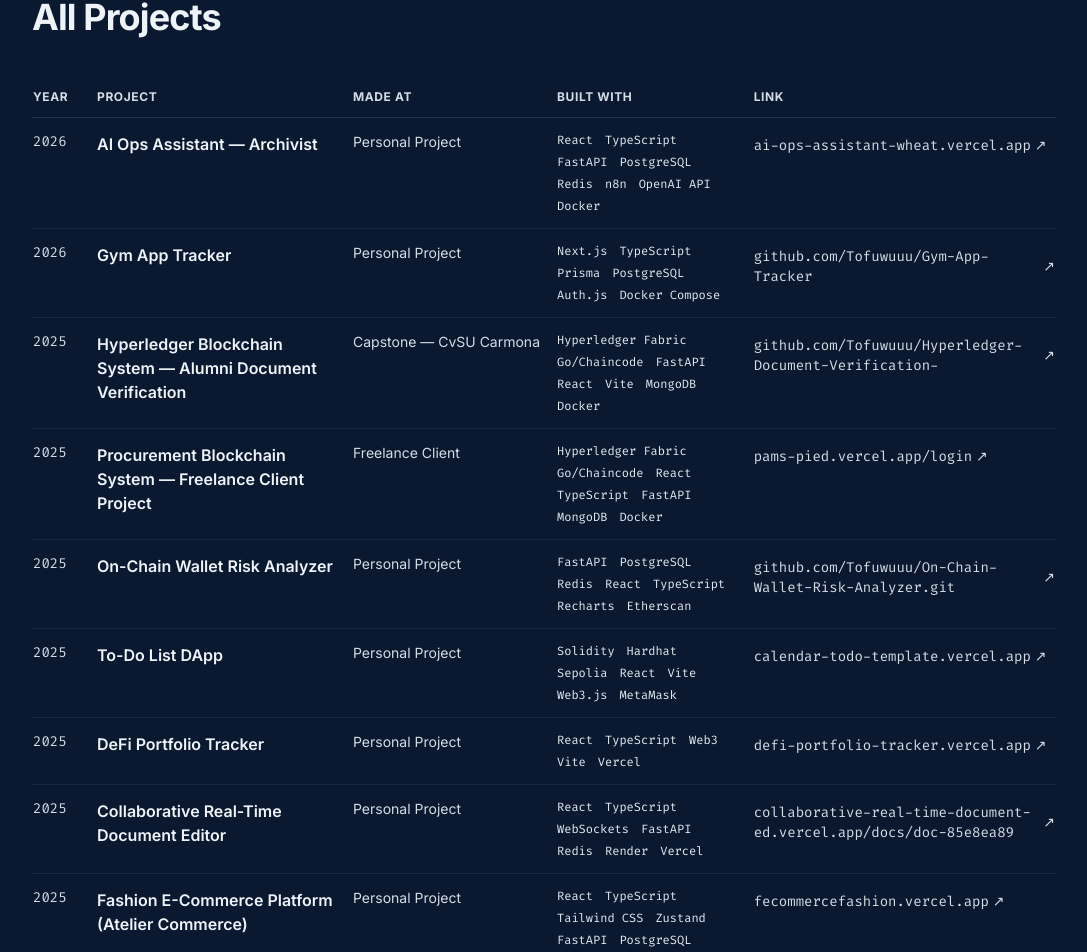
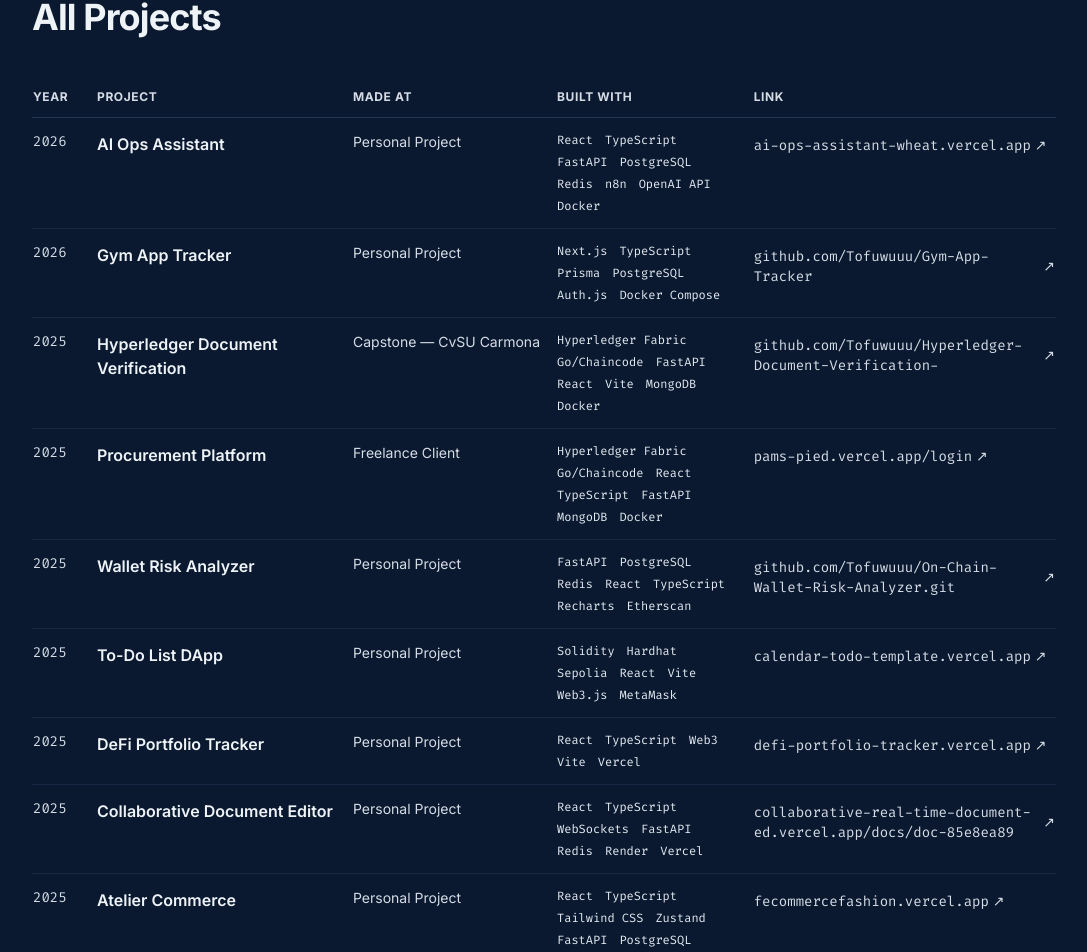
Before and after one commit to Tofuwuuu/PERSONAL-WEBSITE, a Next.js app: page /projects in a window 1280 px wide. Shown: the part 195-1147 px from the top of the page, without its empty margins (96-1183 px from the left). Built offline with nearby package versions, Linux system fonts and the light colour scheme; no server answers.

Commit message:
Shorten project titles and show Gym in the archive.
Drop the em-dash compound names on the homepage and All Projects table. Gym App Tracker stays a repo-only row.

Co-authored-by: Mark Roderick Salise <Tofuwuuu@users.noreply.github.com>

```diff
--- a/content/projects.ts
+++ b/content/projects.ts
@@ -3,7 +3,7 @@ import type { Project } from "./types";
 export const projects: Project[] = [
   {
     slug: "ai-ops-assistant",
-    title: "AI Ops Assistant — Archivist",
+    title: "AI Ops Assistant",
     category: "AI & Automation",
     year: "2026",
     madeAt: "Personal Project",
@@ -41,7 +41,7 @@ export const projects: Project[] = [
   },
   {
     slug: "hyperledger-blockchain-verification",
-    title: "Hyperledger Blockchain System — Alumni Document Verification",
+    title: "Hyperledger Document Verification",
     category: "Blockchain",
     year: "2025",
     madeAt: "Capstone — CvSU Carmona",
@@ -73,7 +73,7 @@ export const projects: Project[] = [
   },
   {
     slug: "procurement-blockchain-system",
-    title: "Procurement Blockchain System — Freelance Client Project",
+    title: "Procurement Platform",
     category: "Blockchain",
     year: "2025",
     madeAt: "Freelance Client",
@@ -141,7 +141,7 @@ export const projects: Project[] = [
   },
   {
     slug: "on-chain-wallet-risk-analyzer",
-    title: "On-Chain Wallet Risk Analyzer",
+    title: "Wallet Risk Analyzer",
     category: "Blockchain",
     year: "2025",
     madeAt: "Personal Project",
@@ -235,7 +235,7 @@ export const projects: Project[] = [
   },
   {
     slug: "collaborative-realtime-document-editor",
-    title: "Collaborative Real-Time Document Editor",
+    title: "Collaborative Document Editor",
     category: "Full-stack",
     year: "2025",
     madeAt: "Personal Project",
@@ -272,7 +272,7 @@ export const projects: Project[] = [
   },
   {
     slug: "fashion-ecommerce-platform",
-    title: "Fashion E-Commerce Platform (Atelier Commerce)",
+    title: "Atelier Commerce",
     category: "Full-stack",
     year: "2025",
     madeAt: "Personal Project",
```
